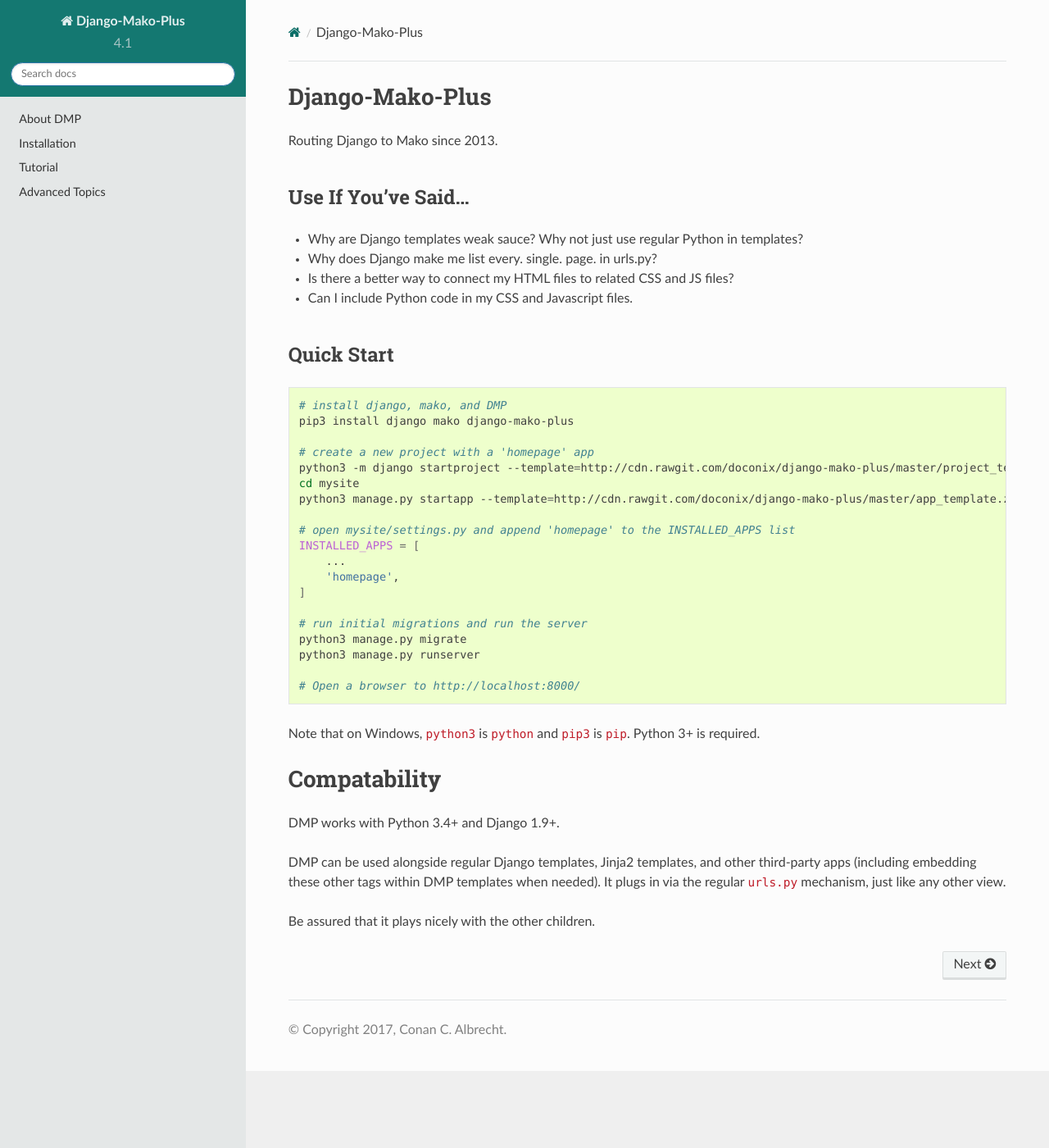
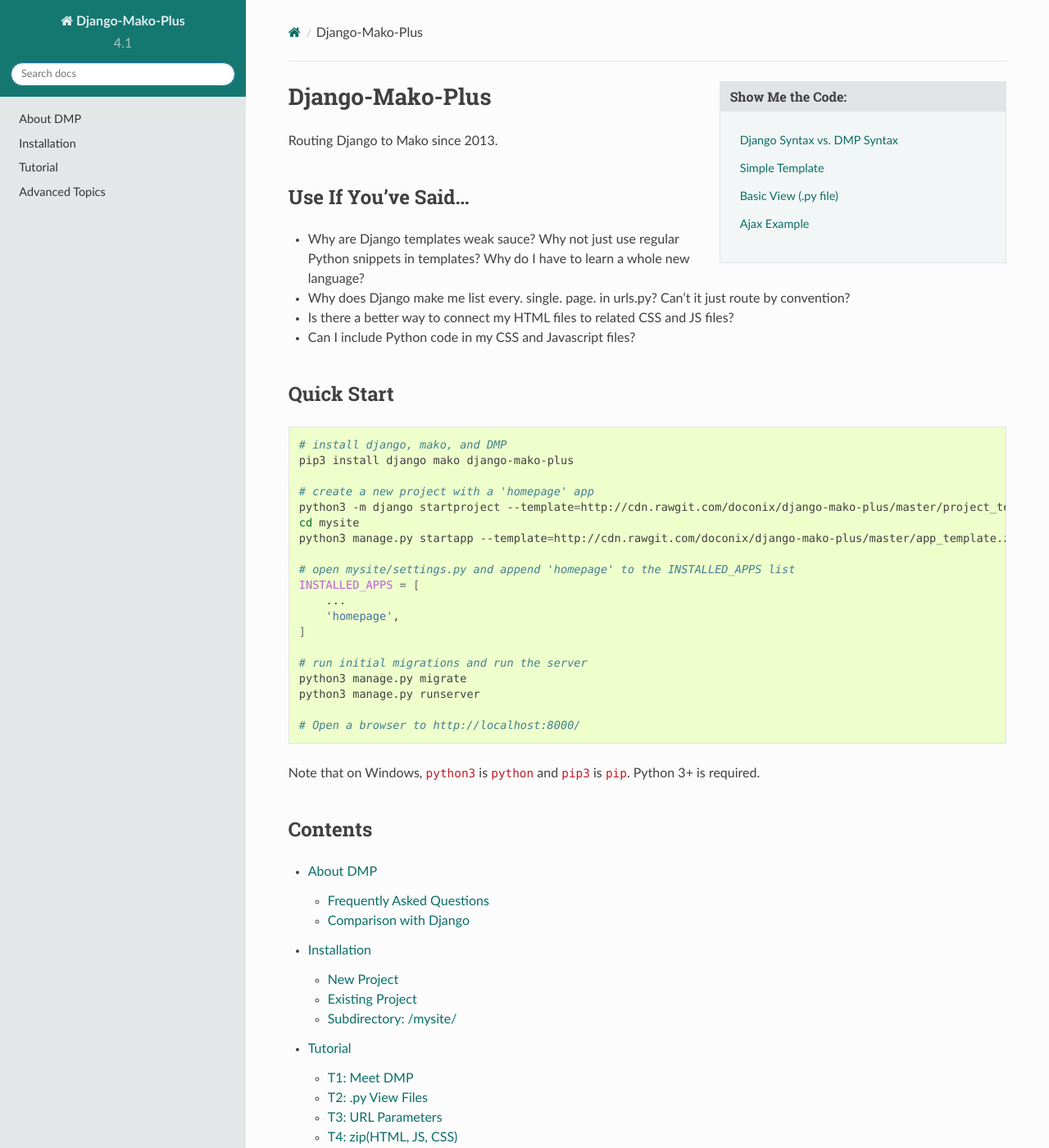
Before and after one commit to doconix/django-mako-plus, a Sphinx documentation site: the page built from docs/index.rst, in a window 1280 px wide and 1400 px high. Shown: the whole window at 82% size. Built offline with Sphinx 7.4.7 and the Read the Docs theme 2.0.0, drawn with Linux system fonts in a browser that asks for light colours; some of the changed text lies outside the part shown.

Commit message:
docs work

```diff
--- a/docs/index.rst
+++ b/docs/index.rst
@@ -1,11 +1,9 @@
-.. toctree::
-    :maxdepth: 2
-    :hidden:
+.. sidebar:: Show Me the Code:
 
-    about
-    installation
-    tutorial
-    topics
+    1. `Django Syntax vs. DMP Syntax <about.html#comparison-with-django>`_
+    2. `Simple Template <tutorial_meet_dmp.html#your-new-app>`_
+    3. `Basic View (.py file) <tutorial_views.html#t2-py-view-files>`_
+    4. `Ajax Example <tutorial_ajax.html#a-simple-example>`_
 
 
 Django-Mako-Plus
@@ -13,15 +11,13 @@
 
 Routing Django to Mako since 2013.
 
-
 Use If You've Said...
 --------------------------
 
--  Why are Django templates weak sauce? Why not just use regular Python
-   in templates?
--  Why does Django make me list every. single. page. in urls.py?
+-  Why are Django templates weak sauce? Why not just use regular Python snippets in templates?  Why do I have to learn a whole new language?
+-  Why does Django make me list every. single. page. in urls.py?  Can't it just route by convention?
 -  Is there a better way to connect my HTML files to related CSS and JS files?
--  Can I include Python code in my CSS and Javascript files.
+-  Can I include Python code in my CSS and Javascript files?
 
 
 
@@ -52,10 +48,21 @@
 
 Note that on Windows, ``python3`` is ``python`` and ``pip3`` is ``pip``. Python 3+ is required.
 
+Contents
+------------
+
+.. toctree::
+    :maxdepth: 2
+
+    about
+    installation
+    tutorial
+    topics
+
 
 
 Compatability
-=================
+----------------
 
 DMP works with Python 3.4+ and Django 1.9+.
 
```
